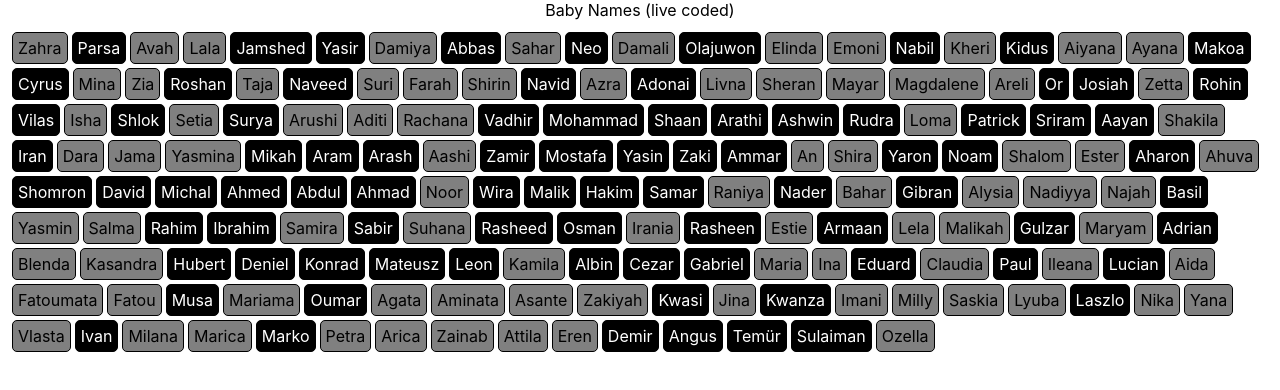
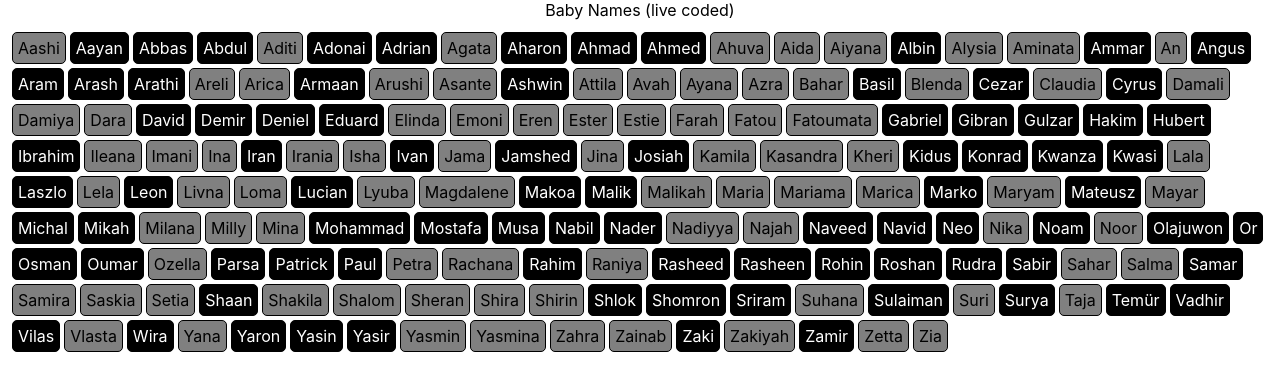
Before and after one commit to nbogie/live-coding-20220316-baby-names, a React (Create React App) app: page / in a window 1280 px wide. Shown: the top 390 px of the page. Built offline with nearby package versions, Linux system fonts and the light colour scheme.

Commit message:
sort name objects correctly.  add type for name objects

```diff
--- a/src/App.tsx
+++ b/src/App.tsx
@@ -2,15 +2,34 @@ import React from 'react';
 import './App.css';
 import allBabyNames from './data/babyNames.json';
 
+interface BabyNameInfo {
+  name: string;
+  id: number;
+  sex: string;
+}
+
+function compareTwoBabyNameInfos(infoA: BabyNameInfo, infoB: BabyNameInfo) {
+  if (infoA.name < infoB.name) {
+    return -1;
+  } else if (infoA.name > infoB.name) {
+    return 1;
+  } else {
+    return 0;
+  }
+}
+
 function App() {
-  // namesToShow.sort();
+  const sortedBabyNames: BabyNameInfo[] = [...allBabyNames];
 
+
+  sortedBabyNames.sort(compareTwoBabyNameInfos);
   return (
+
     <div className="App">
       Baby Names (live coded)
 
       <div className="babyNamesList">
-        {allBabyNames.map(nameInfo => (
+        {sortedBabyNames.map(nameInfo => (
           <div
             className={"babyName " + nameInfo.sex}
             key={nameInfo.id}
```
